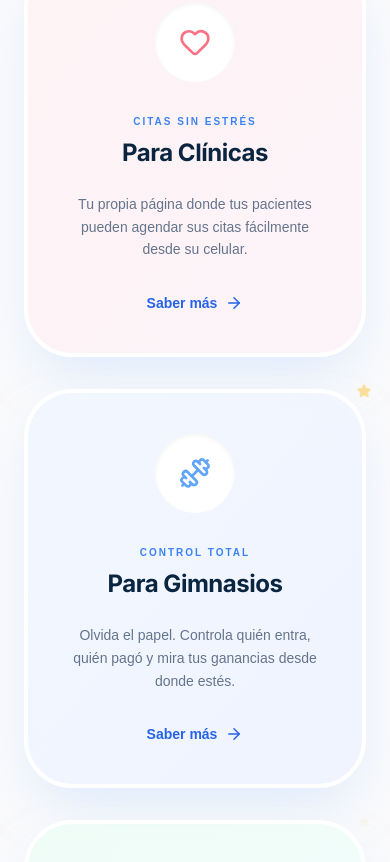
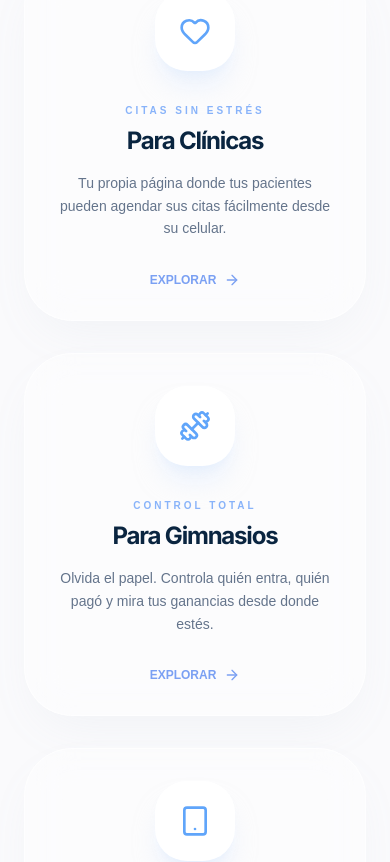
Before and after one commit to Alejandr0p/WariCode, a React (Vite) app in the folder WariCode/: page / in a window 390 px wide. Shown: the part 2460-3322 px from the top of the page. Built offline with nearby package versions, Linux system fonts and the light colour scheme.

Commit message:
masomeno
szzz

```diff
--- a/WariCode/src/components/Services.jsx
+++ b/WariCode/src/components/Services.jsx
@@ -9,8 +9,8 @@ const services = [
     desc: "Tu propia página donde tus pacientes pueden agendar sus citas fácilmente desde su celular.",
     detail: "Creamos un sistema donde tus pacientes ven tus horarios disponibles y reservan en segundos. Te llega una notificación y listo, ¡olvídate de las llamadas interminables!",
     includes: ["Calendario inteligente", "Recordatorios por WhatsApp", "Ficha digital de pacientes"],
-    icon: <Heart className="w-8 h-8 text-rose-400" />,
-    color: "from-rose-50/80 to-pink-50/80",
+    icon: <Heart className="w-8 h-8 text-blue-400" />,
+    color: "from-white/90 to-blue-50/50",
     delay: 0.1
   },
   {
@@ -20,7 +20,7 @@ const services = [
     detail: "Administra tu gimnasio con total tranquilidad. Sabrás exactamente quién tiene la mensualidad al día y recibirás reportes de cuánto estás ganando mes a mes.",
     includes: ["Control de mensualidades", "Registro de asistencia", "Reportes de ventas"],
     icon: <Dumbbell className="w-8 h-8 text-blue-400" />,
-    color: "from-blue-50/80 to-indigo-50/80",
+    color: "from-white/90 to-blue-50/50",
     delay: 0.2
   },
   {
@@ -29,8 +29,8 @@ const services = [
     desc: "No pierdas la cuenta de tus medicinas. Un sistema fácil que te avisa qué falta.",
     detail: "Llevar el inventario de una botica puede ser difícil, pero con nuestro sistema es súper sencillo. Te avisamos cuando un producto se está agotando.",
     includes: ["Inventario automático", "Alerta de poco stock", "Cierre de caja fácil"],
-    icon: <Tablet className="w-8 h-8 text-emerald-400" />,
-    color: "from-emerald-50/80 to-teal-50/80",
+    icon: <Tablet className="w-8 h-8 text-blue-400" />,
+    color: "from-white/90 to-blue-50/50",
     delay: 0.3
   },
   {
@@ -39,8 +39,8 @@ const services = [
     desc: "Muestra tus productos a todo el mundo y recibe pagos por Yape automáticamente.",
     detail: "Llevamos tu negocio al mundo digital. Tus clientes podrán ver tu catálogo, elegir sus productos favoritos y pagarte al instante de forma segura.",
     includes: ["Catálogo de productos", "Pagos con Yape/Plin/Tarjeta", "Carrito de compras"],
-    icon: <ShoppingBag className="w-8 h-8 text-amber-400" />,
-    color: "from-amber-50/80 to-orange-50/80",
+    icon: <ShoppingBag className="w-8 h-8 text-blue-400" />,
+    color: "from-white/90 to-blue-50/50",
     delay: 0.4
   },
   {
@@ -49,8 +49,8 @@ const services = [
     desc: "Menú digital con QR y recepción de pedidos directamente a tu WhatsApp.",
     detail: "Tus clientes escanean el código, eligen sus platos favoritos y te envían el pedido listo por WhatsApp. ¡Agiliza tu atención y evita errores!",
     includes: ["Carta digital con QR", "Pedidos por WhatsApp", "Gestión de mesas"],
-    icon: <Star className="w-8 h-8 text-orange-400" />,
-    color: "from-orange-50/80 to-red-50/80",
+    icon: <Star className="w-8 h-8 text-blue-400" />,
+    color: "from-white/90 to-blue-50/50",
     delay: 0.5
   },
   {
@@ -59,8 +59,8 @@ const services = [
     desc: "Plataforma para subir notas, tareas y comunicados para los padres.",
     detail: "Moderniza tu institución educativa con un portal donde los padres ven el progreso de sus hijos y reciben noticias importantes al instante.",
     includes: ["Registro de notas", "Envío de tareas", "Avisos a padres"],
-    icon: <Cloud className="w-8 h-8 text-sky-400" />,
-    color: "from-sky-50/80 to-cyan-50/80",
+    icon: <Cloud className="w-8 h-8 text-blue-400" />,
+    color: "from-white/90 to-blue-50/50",
     delay: 0.6
   },
   {
@@ -69,8 +69,8 @@ const services = [
     desc: "Muestra tus departamentos y casas con galerías de fotos impresionantes.",
     detail: "Crea una vitrina digital de alto impacto para tus propiedades. Tus clientes podrán filtrar por precio, zona y contactarte en un clic.",
     includes: ["Galería de fotos HD", "Filtros de búsqueda", "Formulario de contacto"],
-    icon: <Sun className="w-8 h-8 text-yellow-400" />,
-    color: "from-yellow-50/80 to-amber-50/80",
+    icon: <Sun className="w-8 h-8 text-blue-400" />,
+    color: "from-white/90 to-blue-50/50",
     delay: 0.7
   },
   {
@@ -79,8 +79,8 @@ const services = [
     desc: "Sistema para organizar expedientes, clientes y plazos importantes.",
     detail: "Mantén el control de todos tus casos y documentos legales o contables de forma segura y organizada. Nunca más pierdas una fecha importante.",
     includes: ["Gestión de documentos", "Alertas de plazos", "Base de datos de clientes"],
-    icon: <Tablet className="w-8 h-8 text-indigo-400" />,
-    color: "from-indigo-50/80 to-violet-50/80",
+    icon: <Tablet className="w-8 h-8 text-blue-400" />,
+    color: "from-white/90 to-blue-50/50",
     delay: 0.8
   }
 ];
@@ -150,72 +150,129 @@ const Services = () => {
           {services.map((service, index) => (
             <motion.div
               key={index}
-              initial={{ opacity: 0, y: 50 }}
+              initial={{ opacity: 0, y: 30 }}
               whileInView={{ opacity: 1, y: 0 }}
-              transition={{
-                delay: service.delay,
-                duration: 0.8,
-                type: "spring",
-                stiffness: 100
-              }}
-              whileHover={{
-                y: -15,
-                transition: { duration: 0.3 }
-              }}
+              transition={{ delay: service.delay, duration: 0.6 }}
               className="group relative"
             >
-              <div className={`h-full p-10 rounded-[3rem] bg-gradient-to-br ${service.color} backdrop-blur-xl border-4 border-white shadow-2xl shadow-blue-200/50 flex flex-col items-center text-center transition-all duration-300 group-hover:shadow-blue-300/60`}>
-                <div className="mb-8 p-6 rounded-full bg-white shadow-inner flex items-center justify-center transition-transform duration-500 group-hover:scale-110 group-hover:rotate-12">
-                  {service.icon}
+              {/* Card Container */}
+              <div
+                onClick={() => setSelected(service)}
+                className="h-full cursor-pointer p-8 md:p-10 rounded-[3rem] bg-white/40 backdrop-blur-xl border border-white/60 shadow-[0_20px_50px_-15px_rgba(148,163,184,0.1)] flex flex-col items-center text-center transition-all duration-500 hover:bg-white/80 hover:shadow-blue-200/40 hover:-translate-y-3"
+              >
+                {/* Icon in Glass Bubble */}
+                <div className="relative mb-8">
+                  <div className="absolute inset-0 bg-blue-400/20 blur-2xl rounded-full opacity-0 group-hover:opacity-100 transition-opacity duration-500" />
+                  <div className="relative z-10 w-20 h-20 rounded-[2rem] bg-white shadow-xl shadow-blue-100/50 flex items-center justify-center text-blue-500 transition-all duration-500 group-hover:scale-110 group-hover:bg-blue-600 group-hover:text-white">
+                    {React.cloneElement(service.icon, { size: 32 })}
+                  </div>
                 </div>
 
-                <span className="text-[10px] font-bold text-blue-500 uppercase tracking-[0.2em] mb-2">{service.subtitle}</span>
-                <h3 className="text-2xl font-bold text-[#0A2540] mb-6">{service.title}</h3>
-                <p className="text-slate-500 leading-relaxed text-sm mb-8">
+                {/* Text Content */}
+                <span className="text-[10px] font-black text-blue-500/60 uppercase tracking-[0.3em] mb-2">{service.subtitle}</span>
+                <h3 className="text-2xl font-black text-[#0A2540] mb-4 tracking-tighter leading-tight">{service.title}</h3>
+                <p className="text-slate-500 text-sm leading-relaxed font-medium mb-8">
                   {service.desc}
                 </p>
 
-                <button
-                  onClick={() => setSelected(service)}
-                  className="mt-auto flex items-center gap-2 text-sm font-bold text-blue-600 group-hover:gap-4 transition-all"
-                >
-                  Saber más <ArrowRight size={18} />
-                </button>
+                {/* Action Link */}
+                <div className="mt-auto flex items-center gap-2 text-xs font-black text-blue-600 opacity-60 group-hover:opacity-100 group-hover:gap-4 transition-all duration-500">
+                  EXPLORAR <ArrowRight size={16} />
                 </div>
 
-              {/* Decorative Sparkle */}
-              <motion.div
-                animate={{ opacity: [0, 1, 0], scale: [0.5, 1, 0.5] }}
-                transition={{ duration: 2, repeat: Infinity, delay: index * 0.5 }}
-                className="absolute -top-2 -right-2 text-amber-400"
-              >
-                <Star size={20} fill="currentColor" />
-              </motion.div>
+                {/* Subtle Hover Glow Line at Bottom */}
+                <div className="absolute bottom-0 left-1/2 -translate-x-1/2 w-0 h-1 bg-gradient-to-r from-blue-400 to-indigo-500 rounded-full transition-all duration-500 group-hover:w-1/2" />
+              </div>
             </motion.div>
           ))}
         </div>
 
         <motion.div
-          initial={{ opacity: 0, y: 40 }}
-          whileInView={{ opacity: 1, y: 0 }}
-          className="mt-24 p-12 rounded-[4rem] bg-white border-4 border-blue-50 shadow-2xl shadow-blue-100/50 flex flex-col lg:flex-row items-center justify-between gap-10 relative overflow-hidden group"
+          initial={{ opacity: 0 }}
+          whileInView={{ opacity: 1 }}
+          className="mt-32 relative min-h-[500px] flex items-center justify-center overflow-hidden"
         >
-          <div className="relative z-10 text-center lg:text-left">
-            <h3 className="text-3xl md:text-4xl font-bold text-[#0A2540] mb-4 tracking-tight">¿Tienes otra idea en mente?</h3>
-            <p className="text-slate-500 text-lg">Cuéntanos qué necesitas y lo haremos realidad para ti.</p>
+          {/* Interactive Particle Field */}
+          <div className="absolute inset-0 pointer-events-none">
+            {[...Array(20)].map((_, i) => (
+              <motion.div
+                key={i}
+                animate={{
+                  x: [Math.random() * 100 - 50, Math.random() * 100 - 50],
+                  y: [Math.random() * 100 - 50, Math.random() * 100 - 50],
+                  scale: [1, 1.5, 1],
+                  opacity: [0.1, 0.4, 0.1],
+                }}
+                transition={{
+                  duration: 10 + Math.random() * 10,
+                  repeat: Infinity,
+                  ease: "linear"
+                }}
+                className="absolute w-2 h-2 bg-blue-400 rounded-full blur-[2px]"
+                style={{
+                  left: `${Math.random() * 100}%`,
+                  top: `${Math.random() * 100}%`
+                }}
+              />
+            ))}
           </div>
+
+          {/* Transparent Frame */}
+          <div className="relative z-10 w-full max-w-6xl p-12 md:p-24 rounded-[5rem] border border-white/20 backdrop-blur-[2px] group overflow-hidden">
+
+            {/* Animated Edge Glow */}
+            <motion.div
+              animate={{
+                rotate: 360,
+              }}
+              transition={{ duration: 20, repeat: Infinity, ease: "linear" }}
+              className="absolute -inset-1 border-2 border-transparent bg-gradient-to-r from-blue-500/0 via-blue-500/20 to-blue-500/0 [mask-image:linear-gradient(white,white)] pointer-events-none"
+            />
+
+            <div className="relative z-20 flex flex-col items-center text-center">
+              <motion.span
+                initial={{ letterSpacing: "0.2em", opacity: 0 }}
+                whileInView={{ letterSpacing: "0.5em", opacity: 1 }}
+                className="text-[10px] font-black text-blue-500 uppercase mb-8 block"
+              >
+                Trascendiendo el Código
+              </motion.span>
+
+              <h3 className="text-5xl md:text-8xl font-black text-[#0A2540] mb-10 tracking-tighter leading-tight">
+                ¿Tu idea está <br />
+                <span className="relative inline-block">
+                  preparada?
+                  <motion.div
+                    animate={{ scaleX: [0, 1, 0] }}
+                    transition={{ duration: 3, repeat: Infinity }}
+                    className="absolute bottom-2 left-0 w-full h-3 bg-blue-500/20 -z-10 origin-left"
+                  />
+                </span>
+              </h3>
+
+              <p className="text-slate-600/70 text-xl md:text-3xl font-medium leading-relaxed max-w-3xl mb-16">
+                Desbloqueamos el potencial infinito de tu negocio con tecnología que respira.
+              </p>
+
+              <div className="flex flex-wrap justify-center gap-8">
                 <a
                   href={WHATSAPP_URL}
                   target="_blank"
                   rel="noopener noreferrer"
-            className="relative z-10 px-10 py-5 bg-blue-600 text-white font-bold rounded-full hover:bg-blue-700 hover:scale-105 transition-all flex items-center gap-3 shadow-xl shadow-blue-200"
+                  className="group/btn relative px-16 py-8 bg-transparent border-2 border-blue-600 text-blue-600 font-black rounded-full hover:bg-blue-600 hover:text-white transition-all duration-500 flex items-center gap-4 overflow-hidden"
                 >
-            ¡Hablemos por WhatsApp! <ArrowRight size={20} />
+                  <span className="text-lg uppercase tracking-widest">Hacerlo Realidad</span>
+                  <ArrowRight size={24} className="group-hover/btn:translate-x-2 transition-transform" />
+
+                  {/* Neon Glow Hover */}
+                  <div className="absolute inset-0 bg-blue-600 opacity-0 group-hover/btn:opacity-100 transition-opacity -z-10 shadow-[0_0_50px_rgba(37,99,235,0.8)]" />
                 </a>
+              </div>
+            </div>
+          </div>
 
-          {/* Background circles */}
-          <div className="absolute -right-20 -top-20 w-64 h-64 bg-blue-50 rounded-full group-hover:scale-110 transition-transform duration-700" />
-          <div className="absolute -left-20 -bottom-20 w-64 h-64 bg-rose-50 rounded-full group-hover:scale-110 transition-transform duration-700" />
+          {/* Ambient Lighting */}
+          <div className="absolute top-1/2 left-1/2 -translate-x-1/2 -translate-y-1/2 w-full h-full bg-blue-400/5 blur-[150px] -z-10" />
         </motion.div>
       </div>
 
```
Also changed, not shown: WariCode/src/components/Portfolio.jsx (+61 -25 lines). Lines whose indentation alone changed are shown as unchanged.
